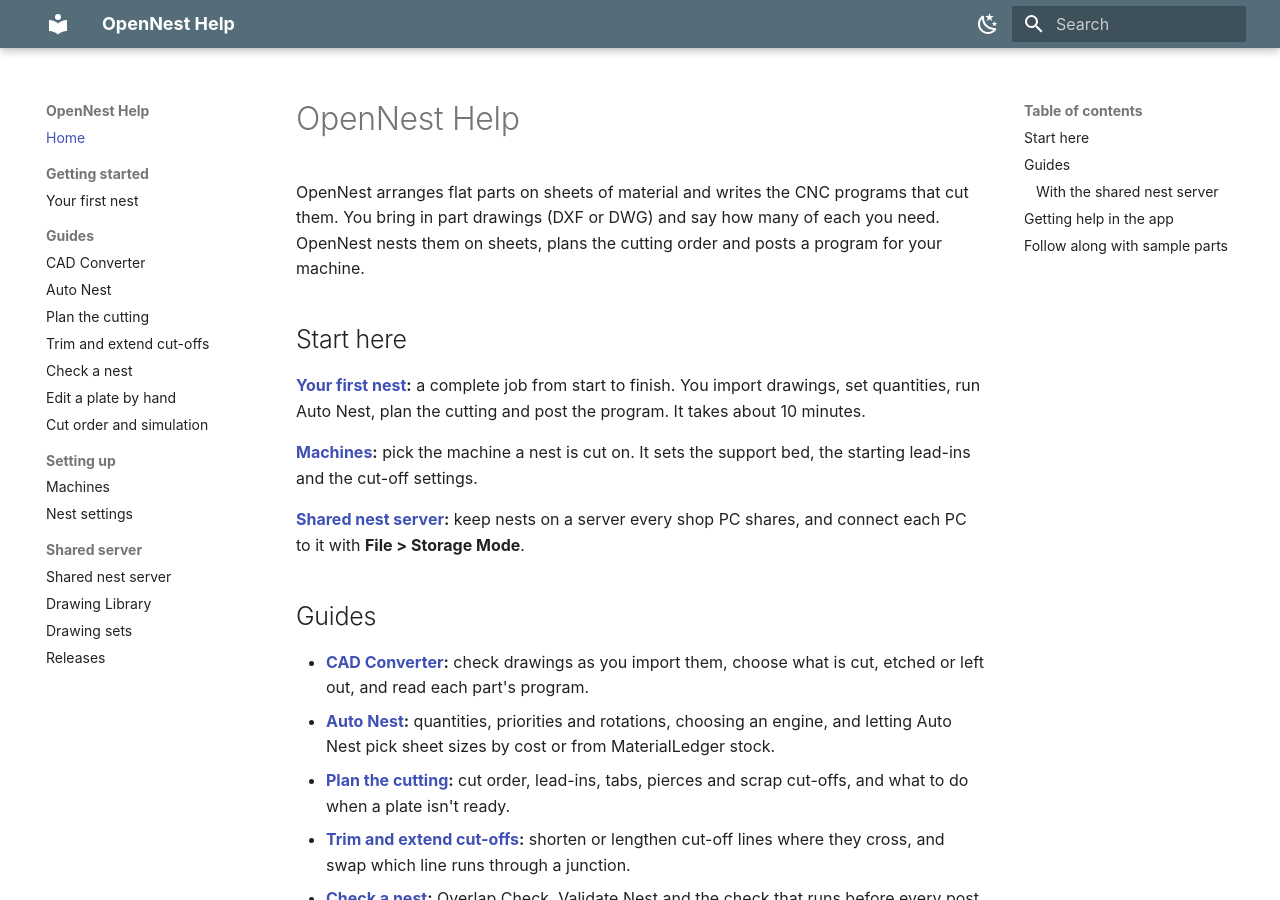
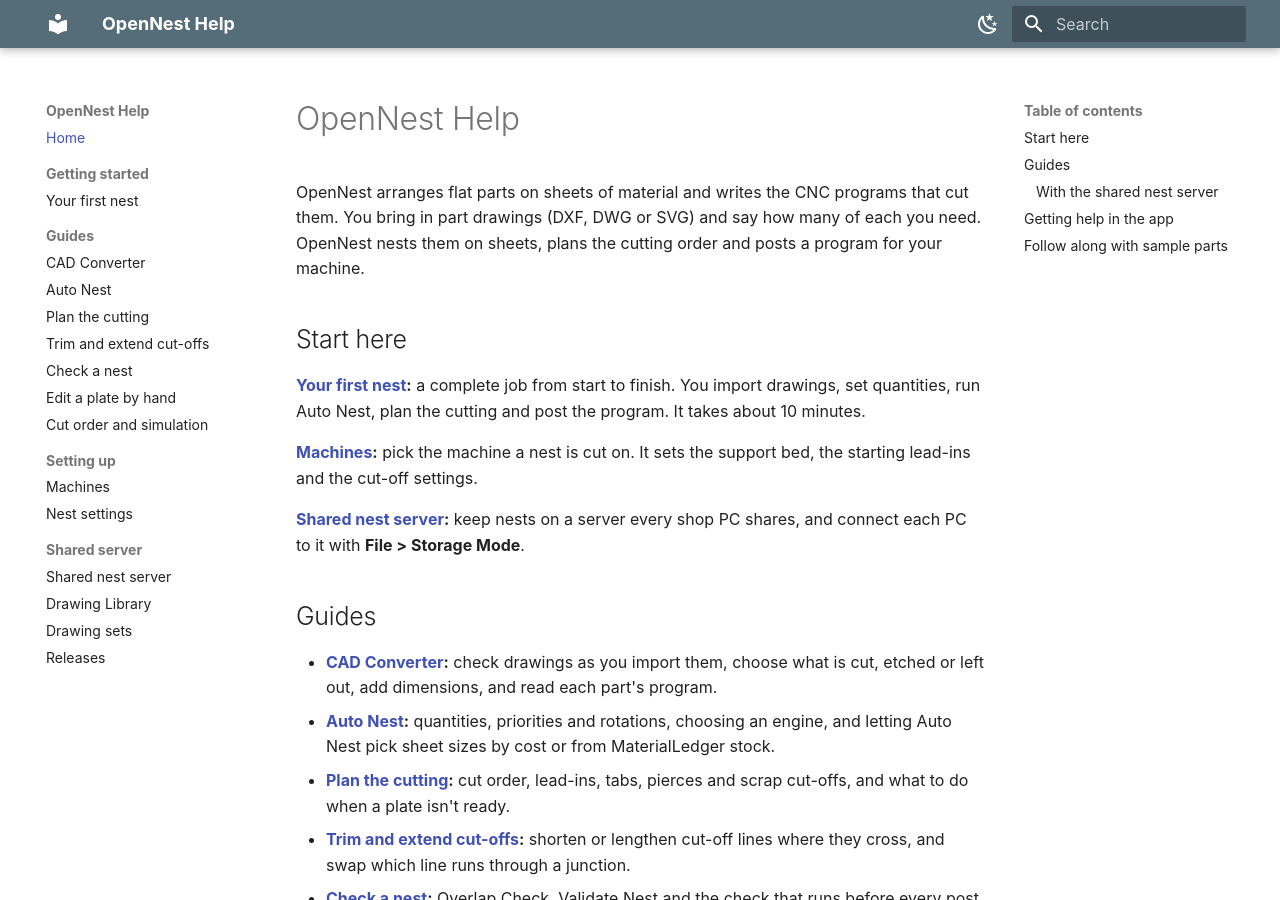
Before and after one commit to ajisaacs/opennest-help, an MkDocs documentation site: the page built from docs/index.md, in a window 1280 px wide and 900 px high. Built offline with MkDocs 1.6.1 and Material for MkDocs 9.7.7, drawn with Linux system fonts in a browser that asks for light colours.

Commit message:
Describe CAD Converter dimensions and SVG import and export

```diff
--- a/docs/index.md
+++ b/docs/index.md
@@ -1,7 +1,7 @@
 # OpenNest Help
 
 OpenNest arranges flat parts on sheets of material and writes the CNC programs that
-cut them. You bring in part drawings (DXF or DWG) and say how many of each you need.
+cut them. You bring in part drawings (DXF, DWG or SVG) and say how many of each you need.
 OpenNest nests them on sheets, plans the cutting order and posts a program for your
 machine.
 
@@ -20,7 +20,7 @@
 ## Guides
 
 - **[CAD Converter](cad-converter.md):** check drawings as you import them, choose what
-  is cut, etched or left out, and read each part's program.
+  is cut, etched or left out, add dimensions, and read each part's program.
 - **[Auto Nest](auto-nest.md):** quantities, priorities and rotations, choosing an
   engine, and letting Auto Nest pick sheet sizes by cost or from MaterialLedger stock.
 - **[Plan the cutting](cutting-planner.md):** cut order, lead-ins, tabs, pierces and
```
Also changed, not shown: docs/cad-converter.md (+30 -2 lines), docs/first-nest.md (+1 -1 lines), docs/nest-settings.md (+3 -2 lines).
